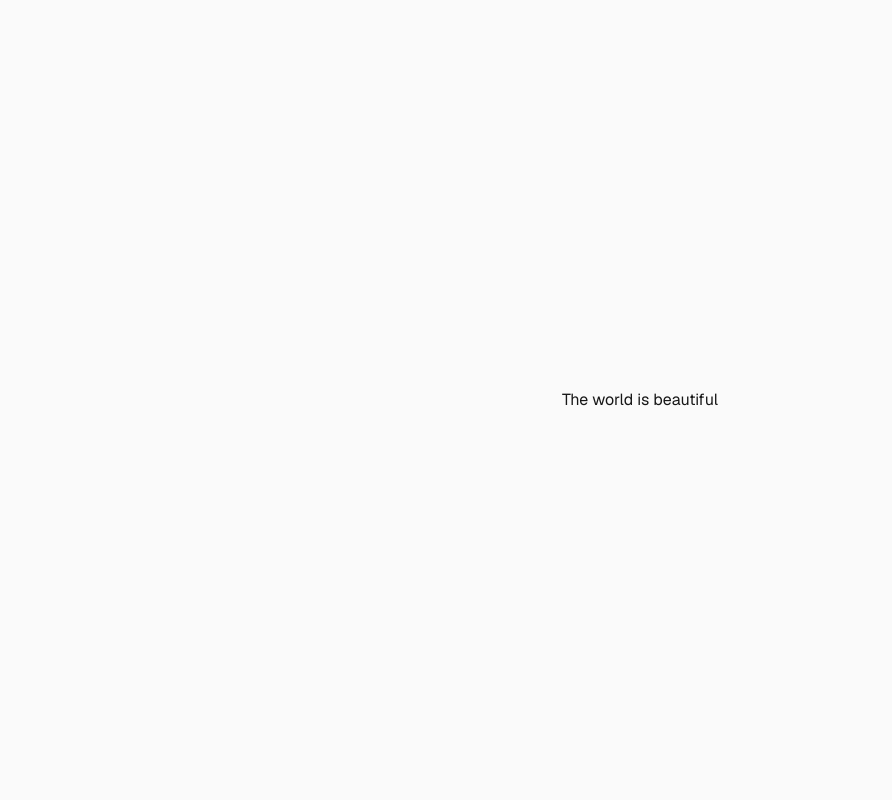
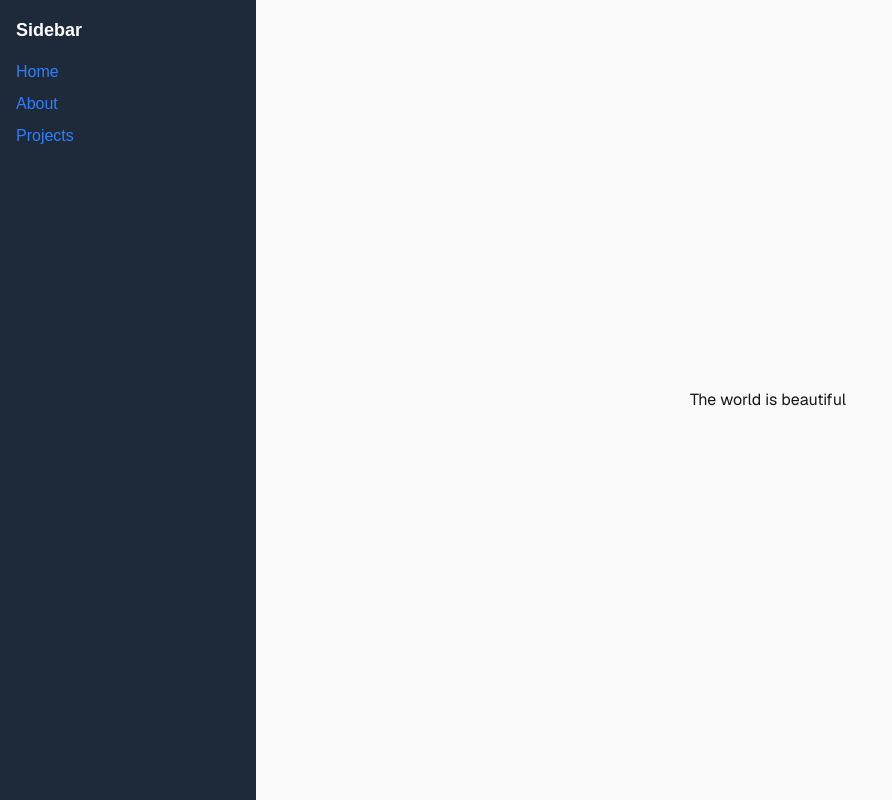
Before and after one commit to alandarryl/okana-dev-portfolio, a Next.js app: page / in a window 1280 px wide. Shown: the whole page, without its empty margins (0-892 px from the left). Built offline with nearby package versions, Linux system fonts and the light colour scheme.

Commit message:
add a sidebard inside the layout file

```diff
--- /dev/null
+++ b/app/Sidebar.jsx
@@ -0,0 +1,29 @@
+
+const Sidebar = () => {
+  return (
+    <div className="w-64 h-screen bg-gray-800 text-white flex flex-col  ">
+        <div className="p-4">
+            <h2 className="text-lg font-semibold">Sidebar</h2>
+            <ul className="mt-4">
+                <li className="mb-2">
+                    <a href="/" className="text-blue-500 hover:underline">
+                        Home
+                    </a>
+                </li>
+                <li className="mb-2">
+                    <a href="/About" className="text-blue-500 hover:underline">
+                        About
+                    </a>
+                </li>
+                <li className="mb-2">
+                    <a href="/About/Projects" className="text-blue-500 hover:underline">
+                        Projects
+                    </a>
+                </li>
+            </ul>
+        </div>
+    </div>
+  );
+}
+
+export default Sidebar;
--- a/app/layout.js
+++ b/app/layout.js
@@ -1,5 +1,6 @@
 import { Geist, Geist_Mono } from "next/font/google";
 import "./globals.css";
+import Sidebar from "./Sidebar";
 
 const geistSans = Geist({
   variable: "--font-geist-sans",
@@ -22,7 +23,10 @@ export default function RootLayout({ children }) {
       lang="en"
       className={`${geistSans.variable} ${geistMono.variable} h-full antialiased`}
     >
-      <body className="min-h-full flex flex-col">{children}</body>
+      <body className="min-h-screen flex flex-row">
+        <Sidebar />
+        <main className="flex flex-1 flex-col">{children}</main>
+      </body>
     </html>
   );
 }
```
